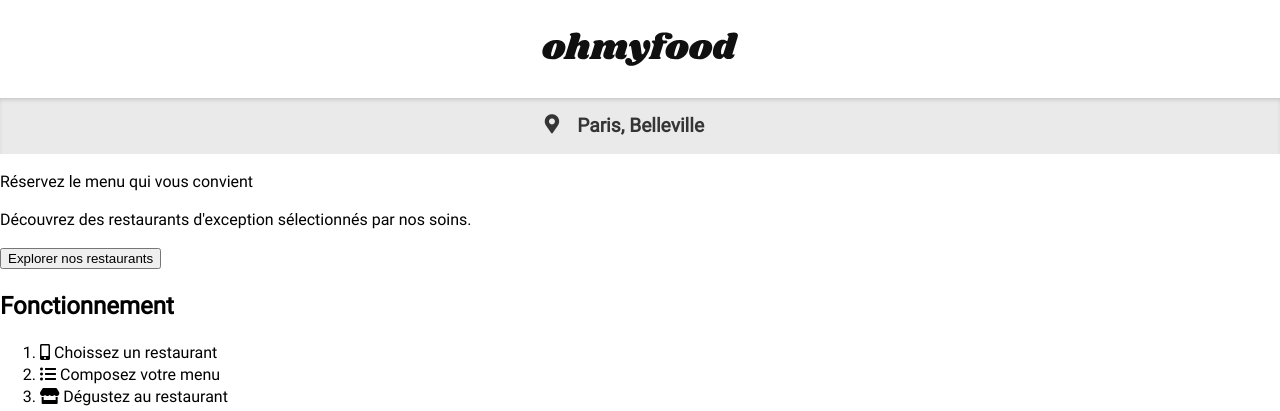
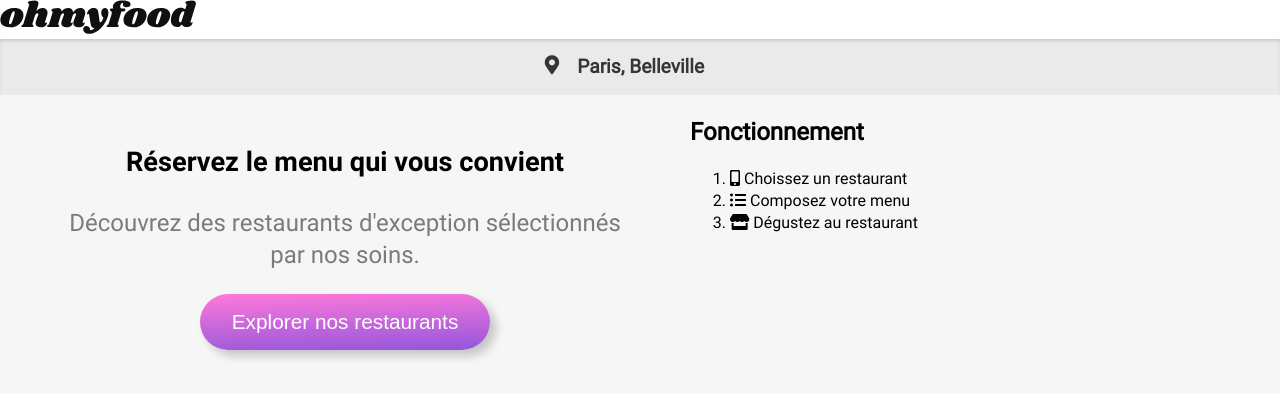
Before and after one commit to CelineDVE/CelineDevreese_3_12012021, a website: page index.html in a window 1280 px wide. Shown: the top 411 px of the page. Drawn offline with Linux system fonts and the light colour scheme.

Commit message:
partie explications faite, donc le bouton qui est appliqué aux autres

```diff
--- a/index.html
+++ b/index.html
@@ -20,11 +20,11 @@
                     <input type="search" placeholder="Paris, Belleville">
                 </p>
             </form>
-            <div>
-            <aside>
-                <p>Réservez le menu qui vous convient</p>
-                <p>Découvrez des restaurants d'exception sélectionnés par nos soins.</p>
-                <form action="#" method="POST">
+            <div class="expl">
+            <aside class="expl__txt">
+                <p class="expl__txt--bold">Réservez le menu qui vous convient</p>
+                <p class="expl__txt--grey">Découvrez des restaurants d'exception sélectionnés par nos soins.</p>
+                <form class="btn" action="#" method="POST">
                     <p>
                         <input type="submit" value="Explorer nos restaurants">
                     </p>
--- a/sass/base/_base.scss
+++ b/sass/base/_base.scss
@@ -15,17 +15,3 @@ a {
 ul {
     list-style-type: none;
 }
-
-header {
-    display: flex;
-    margin: 2rem 0;
-    @include mobile {
-        margin: 1rem 0;
-    }
-    a {
-        font-size: 1.5rem;
-    }
-    img {
-        margin: auto;
-    }
-}
--- a/sass/base/_fonts.scss
+++ b/sass/base/_fonts.scss
@@ -2,6 +2,14 @@
     font-family: 'robotoregular';
     src: url('../fonts/roboto-regular-webfont.woff2') format('woff2'),
          url('../fonts/roboto-regular-webfont.woff') format('woff');
+    font-weight: normal;
+    font-style: normal;
+
+}
+@font-face {
+    font-family: 'robotobold';
+    src: url('../fonts/roboto-bold-webfont.woff2') format('woff2'),
+         url('../fonts/roboto-bold-webfont.woff') format('woff');
     font-weight: normal;
     font-style: normal;
 
--- /dev/null
+++ b/sass/components/_buttons.scss
@@ -0,0 +1,18 @@
+.btn {
+    & [value] {
+        min-width: 20%;
+        color: #fff;
+        border: none;
+        font-size: 1.3rem;
+        background: linear-gradient(-2deg, $color-primary, $color-secondary);
+        padding: 1rem 2rem;
+        border-radius: 2rem;
+        cursor: pointer;
+        box-shadow: 6px 6px 10px rgba(#000, 0.2);
+        &:hover {
+            box-shadow: 6px 6px 15px 2px rgba(0, 0, 0, 0.3);
+            opacity: 0.9;
+            transition: opacity 250ms, box-shadow 250ms;
+        }
+    }
+}
--- /dev/null
+++ b/sass/layout/_header.scss
@@ -0,0 +1,13 @@
+header {
+    display: flex;
+    margin: 2rem 0;
+    @include mobile {
+        margin: 1rem 0;
+    }
+    a {
+        font-size: 1.5rem;
+    }
+    img {
+        margin: auto;
+    }
+}
--- a/sass/main.scss
+++ b/sass/main.scss
@@ -2,4 +2,25 @@
 @import "./utils/mixins";
 @import "./base/fonts";
 @import "./base/base";
-@import "./pages/searchcity"
+@import "./pages/searchcity";
+@import "./components/buttons";
+
+.expl {
+    height: auto;
+    display: grid;
+    grid-template-columns: 50% 50%;
+    background-color: #f6f6f6;
+    gap: 50px;
+    &__txt {
+        margin: 20px 0 20px 50px;
+        text-align: center;
+        font-size: 1.5rem;
+        &--bold {
+            @include font-bold;
+            font-size: 1.7rem;
+        }
+        &--grey {
+            color: rgba( #000, 0.5);
+        }
+    }
+}
--- a/sass/utils/_mixins.scss
+++ b/sass/utils/_mixins.scss
@@ -3,3 +3,7 @@
         @content;
     }
 }
+
+@mixin font-bold {
+    font-family: $font-bold;
+}
--- a/sass/utils/_variables.scss
+++ b/sass/utils/_variables.scss
@@ -1,5 +1,6 @@
 $font-title : 'shrikhandregular', cursive, sans-serif;
 $font-text: 'robotoregular', sans-serif;
+$font-bold: 'robotobold', sans-serif;
 $color-primary : #9356dc;
 $color-secondary : #ff79da;
 $color-tertiary : #99e2d0;
```
Also changed, not shown: alafrancaise.html (+1 -1 lines), delicedessens.html (+1 -1 lines), noteenchantee.html (+1 -1 lines), palettedugout.html (+1 -1 lines), css/style.css, fonts/roboto-bold-webfont.woff (added), fonts/roboto-bold-webfont.woff2 (added), 1 other file.
